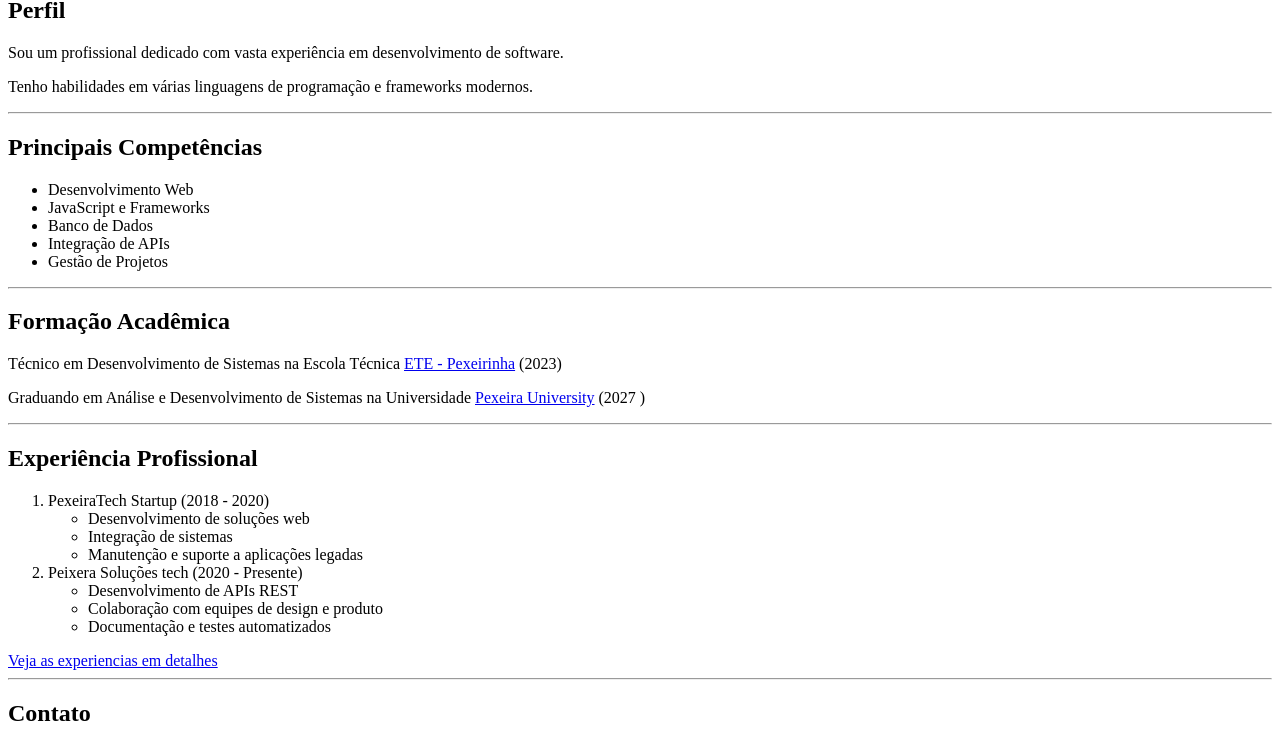
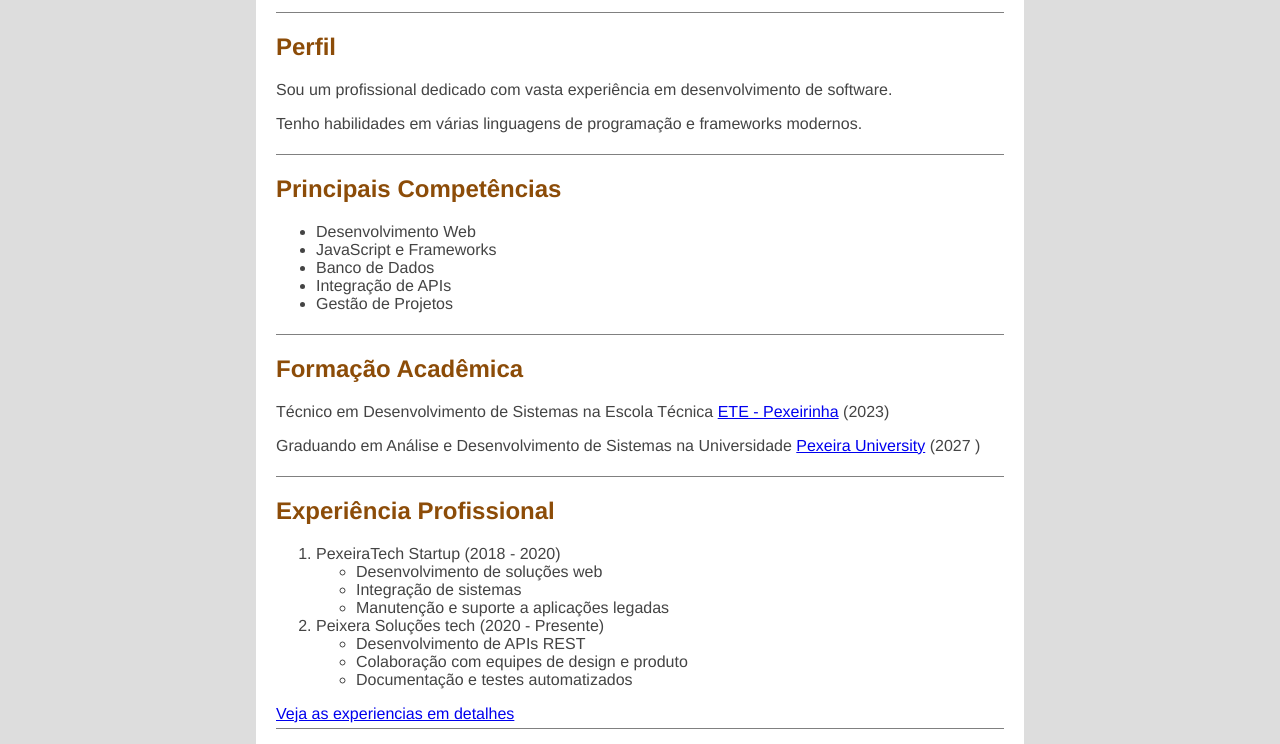
Before and after one commit to ClaudivannJ/trabalho1, a plain HTML site: page index.html in a window 1280 px wide. Shown: the part 237-981 px from the top of the page. Drawn offline with Linux system fonts and the light colour scheme.

Commit message:
atualizando curriculo

```diff
--- /dev/null
+++ b/curr.css
@@ -0,0 +1,23 @@
+body{
+    width: 60%;
+    background-color: #ddd;
+    font-family: "Helvetica Neue";
+    font-weight: 1.5;
+    color: #444;
+    padding: 2% 0;
+    margin: 0 auto;
+}
+
+main{
+    background-color: #fff;
+    padding: 20px;
+}
+
+h1, h2{
+    color: rgb(140, 76, 8);
+}
+section{
+    margin-top: 0px;
+    padding-bottom: 5px;
+    border-top: solid 1px gray;
+}
--- a/index.html
+++ b/index.html
@@ -5,18 +5,21 @@
     <meta charset="UTF-8">
     <meta name="viewport" content="width=device-width, initial-scale=1.0">
     <title>Currículo de jão pexeira</title>
+    <link rel="stylesheet" href="curr.css">
 </head>
 
 <body>
+    <main>
     <img width="120" src="./imagens/perfil.jfif" alt="imagem de perfil">
     <h1>Jão Pexeira</h1>
-    <hr>
+    <section>
     <h2>Perfil</h2>
 
     <p>Sou um profissional dedicado com vasta experiência em desenvolvimento de software.</p>
     <p>Tenho habilidades em várias linguagens de programação e frameworks modernos.</p>
-    <hr>
+</section>
 
+<section>
     <h2>Principais Competências</h2>
 
     <ul>
@@ -27,14 +30,15 @@
         <li>Gestão de Projetos</li>
     </ul>
 
-    <hr>
+</section>
 
+<section>
     <h2>Formação Acadêmica</h2>
     <p>Técnico em Desenvolvimento de Sistemas na Escola Técnica <a href="#">ETE - Pexeirinha</a> (2023) </p>
     <p>Graduando em Análise e Desenvolvimento de Sistemas na Universidade <a href="#">Pexeira University</a> (2027 )</p>
+</section>
 
-    <hr>
-
+<section>
     <h2>Experiência Profissional</h2>
 
     <ol>
@@ -56,14 +60,16 @@
     </ol>
 
     <a href="./experiencia.html">Veja as experiencias em detalhes</a>
-
-    <hr>
+</section>
+<section>
     <h2>Contato</h2>
     <address>
         <img src="./imagens/espaco-reservado.png" alt="Endereço" width="30" height="30"> San Lorenzo, 123, Recife, Pernambuco<br>
         <img src="./imagens/contato.png" alt="telefone" width="30" height="30"> <a href="tel:+5511999999999">(87) 99999-9999</a><br>
         <img src="./imagens/o-email.png" alt="Email" width="30" height="30"> <a href="mailto:jaopexeira@gmail.com">jaopexeira@gmail.com</a>
     </address>
+</section>
+</main>
 </body>
 
 </html>
```
